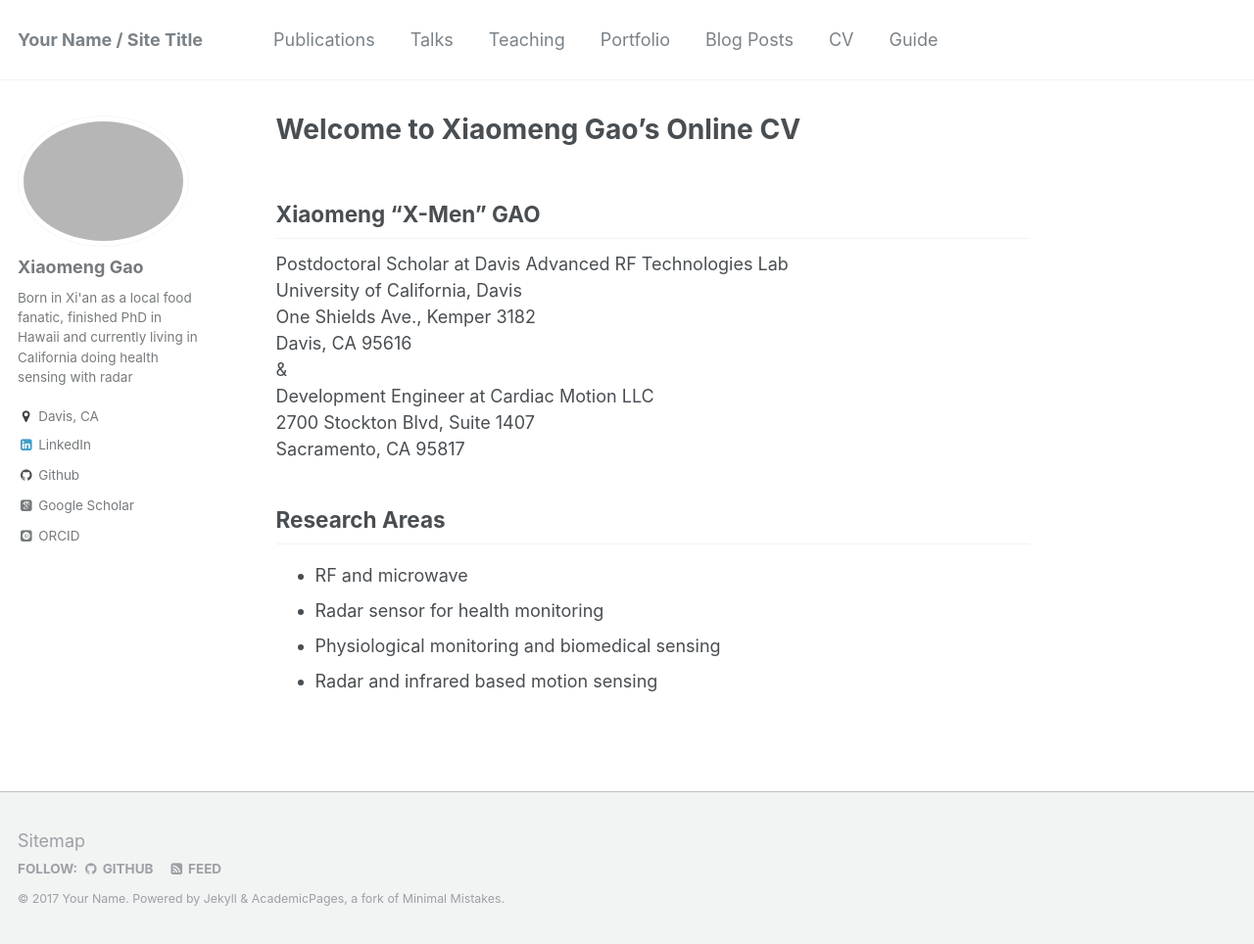
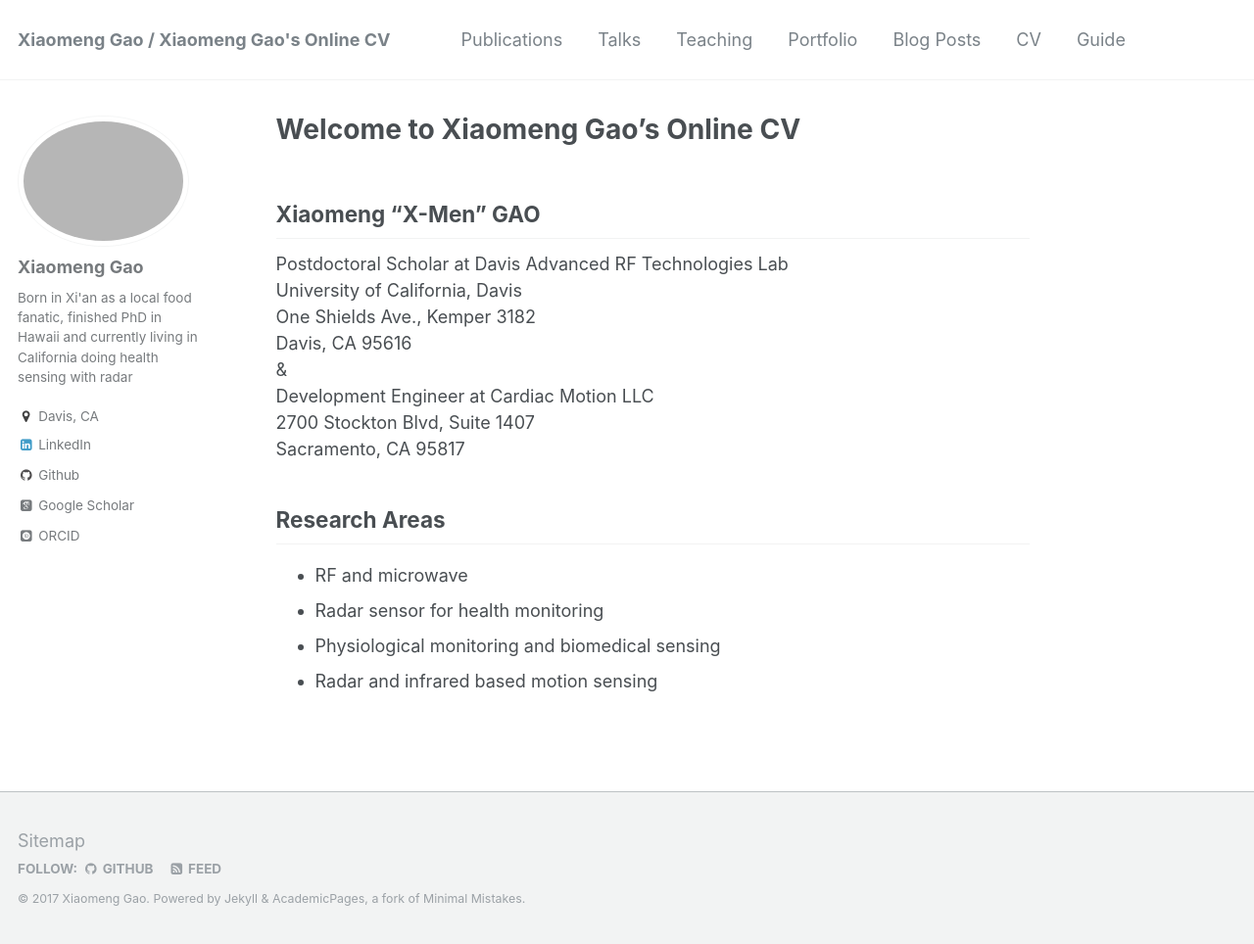
Before and after one commit to x-mengao/x-mengao.github.io, a Jekyll site: the page built from _pages/about.md, in a window 1280 px wide and 964 px high. Shown: the whole window at 98% size. Built offline with Jekyll 4.4.1, drawn with Linux system fonts in a browser that asks for light colours; some web fonts are replaced.

Commit message:
Update _config.yml

```diff
--- a/_config.yml
+++ b/_config.yml
@@ -7,13 +7,13 @@
 
 # Site Settings
 locale                   : "en-US"
-title                    : "Your Name / Site Title"
+title                    : "Xiaomeng Gao / Xiaomeng Gao's Online CV"
 title_separator          : "-"
-name                     : &name "Your Name"
+name                     : &name "Xiaomeng Gao"
 description              : &description "personal description"
-url                      : https://academicpages.github.io # the base hostname & protocol for your site e.g. "https://mmistakes.github.io"
+url                      : https://x-mengao.github.io # the base hostname & protocol for your site e.g. "https://mmistakes.github.io"
 baseurl                  : "" # the subpath of your site, e.g. "/blog"
-repository               : "academicpages/academicpages.github.io"
+repository               : "x-mengao/x-mengao.github.io"
 teaser                   :  # filename of teaser fallback teaser image placed in /images/, .e.g. "500x300.png"
 breadcrumbs              : false # true, false (default)
 words_per_minute         : 160
```
